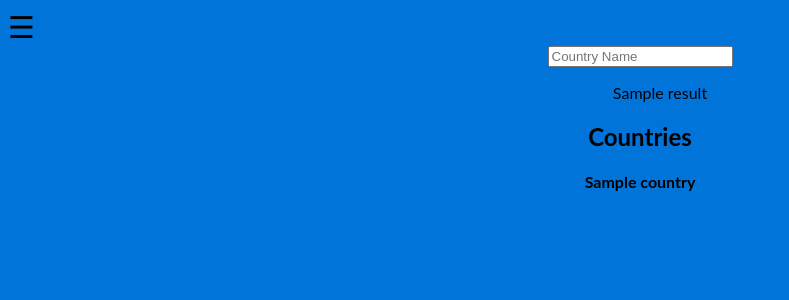
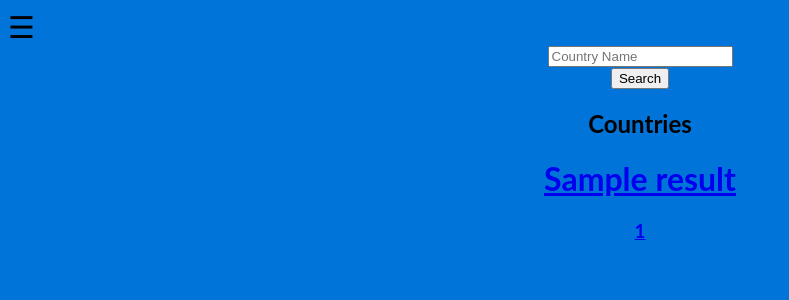
Before and after one commit to delivey/schoolvid19, a Flask app: template templates/countries.html in a window 1280 px wide. Shown: the top 300 px of the page, without its empty margins (0-789 px from the left). Run offline with Flask 2, Linux system fonts and the light colour scheme; the template is opened without the code that fills it: most values are stand-ins (such as "Sample title", 1, 10 or a date in 2020).

Commit message:
fixed weird text rendering, added button

```diff
--- a/templates/countries.html
+++ b/templates/countries.html
@@ -6,16 +6,17 @@
 
 {% block body %}
 
-<form action="/countries" method="POST">
-    <center><input name="cName" placeholder="Country Name"/></center>
-    <ul>
-        <center>{{ result }}</center>
-    </ul>
+<form action="/countries" method="POST" id="search">
+    <center><input name="cName" placeholder="Country Name" required/></center>
 </form>
+<center><button type="submit" form="search" value="Search">Search</button></center>
 
 <h2><center><th>Countries</th></center></h2>
+<tr>
+    <h1><a href="/country/{{ result }}"><center>{{ result }}</center></a></h1>
+</tr>
 {% for i in countries %}
-<h4><tr><center>{{ i }}</tr></center></h4>
+<h3><a href="/country/{{ i[0] }}"><tr><center>{{ i[0] }}</tr></center></a></h3>
 {% endfor %}
 
 {% endblock %}
```
Also changed, not shown: app.py (renamed from application.py).
